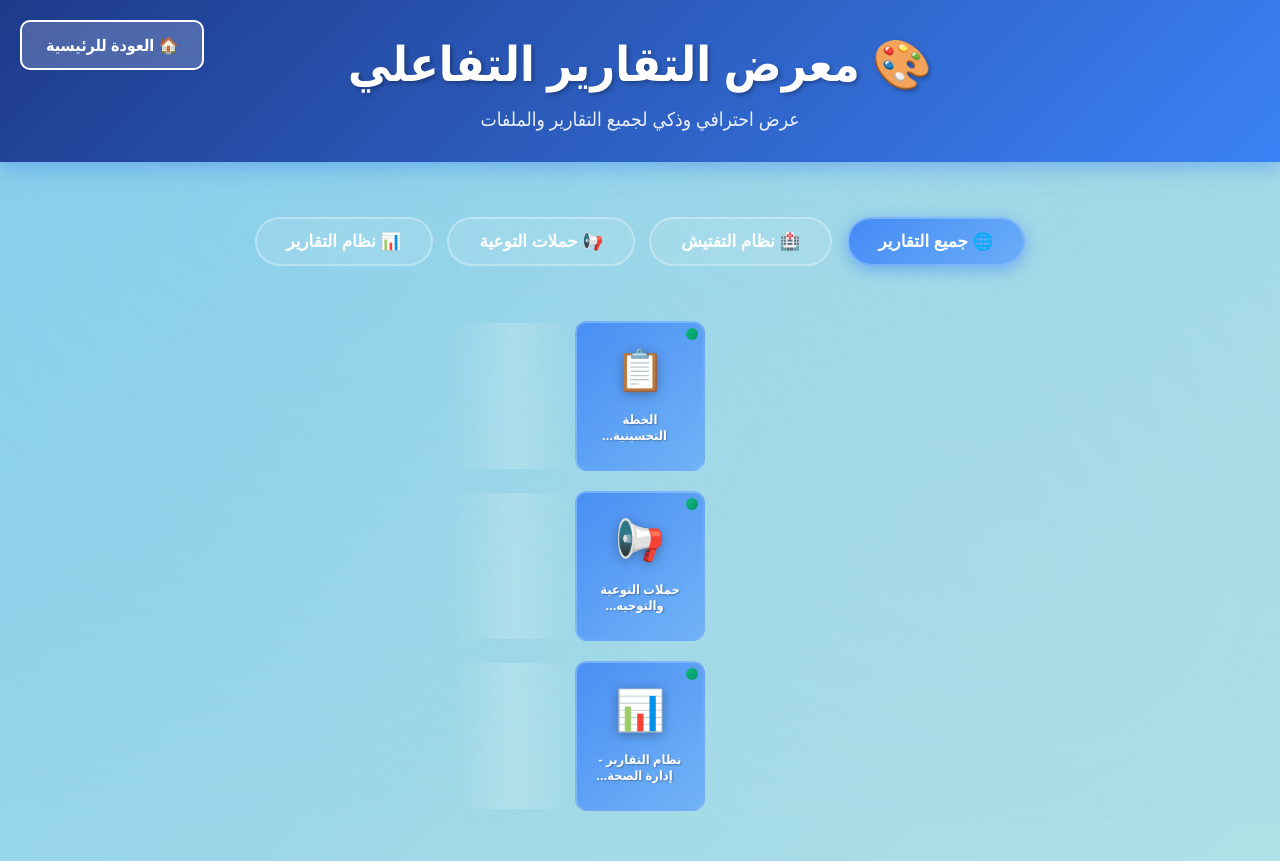
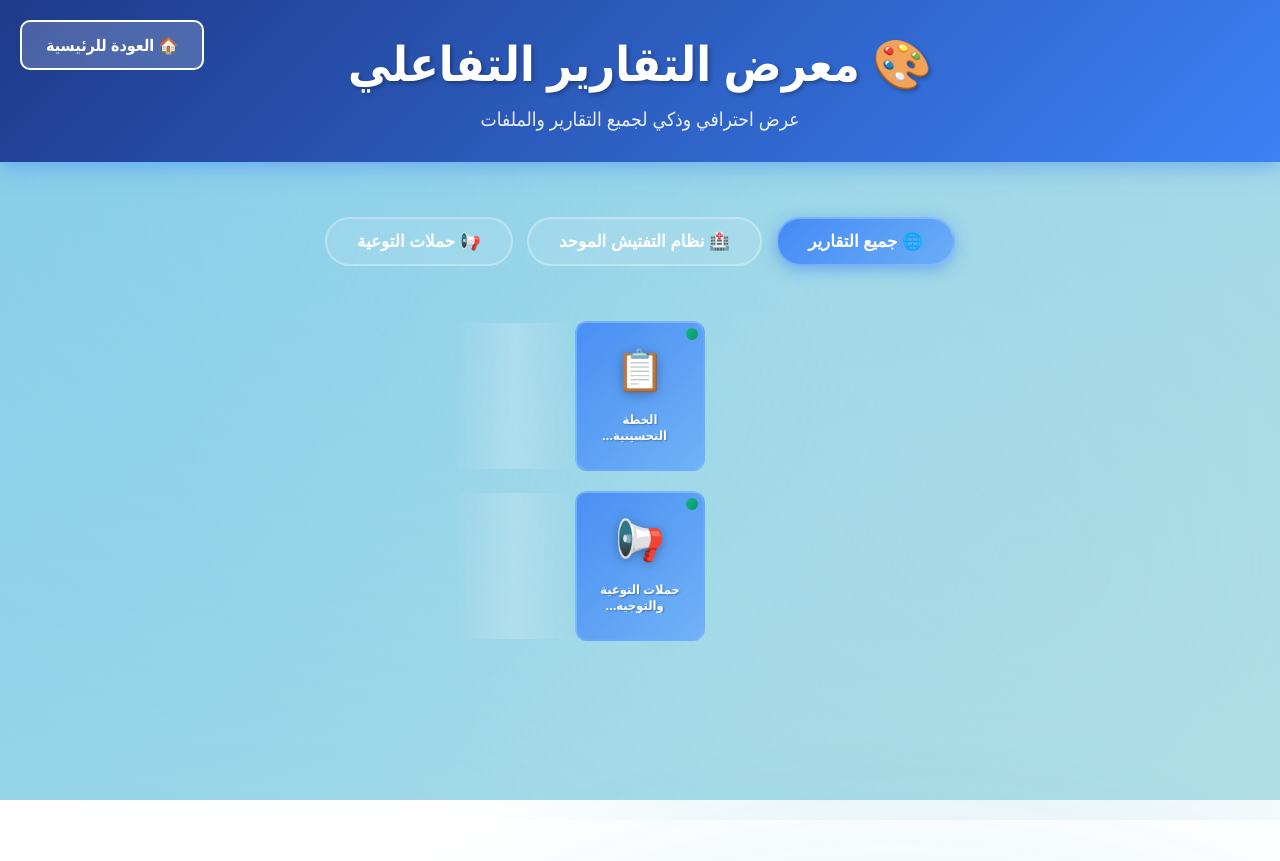
Before and after one commit to aliabdelaal-adm/awa_reports_2025, a website: page gallery-view.html in a window 1280 px wide. After the commit the page ends 800 px from the top, so only its background shows below. Drawn offline with Linux system fonts and the light colour scheme.

Commit message:
Update filter button and remove system report entry

```diff
--- a/gallery-view.html
+++ b/gallery-view.html
@@ -306,9 +306,8 @@
         <!-- Filter Section -->
         <div class="filter-section">
             <button class="filter-btn active" data-filter="all">🌐 جميع التقارير</button>
-            <button class="filter-btn" data-filter="inspection">🏥 نظام التفتيش</button>
+            <button class="filter-btn" data-filter="inspection">🏥   نظام التفتيش الموحد</button>
             <button class="filter-btn" data-filter="awareness">📢 حملات التوعية</button>
-            <button class="filter-btn" data-filter="system">📊 نظام التقارير</button>
         </div>
 
         <!-- Gallery Grid -->
@@ -378,16 +377,6 @@
                 status: "visible",
                 color: "#059669"
             },
-            {
-                id: 3,
-                title: "نظام التقارير - إدارة الصحة العامة",
-                description: "نظام شامل لإدارة وعرض التقارير الخاصة بإدارة الصحة العامة",
-                icon: "📊",
-                category: "system",
-                path: "index.html",
-                status: "visible",
-                color: "#7c3aed"
-            }
         ];
 
         // Function to render reports
```
